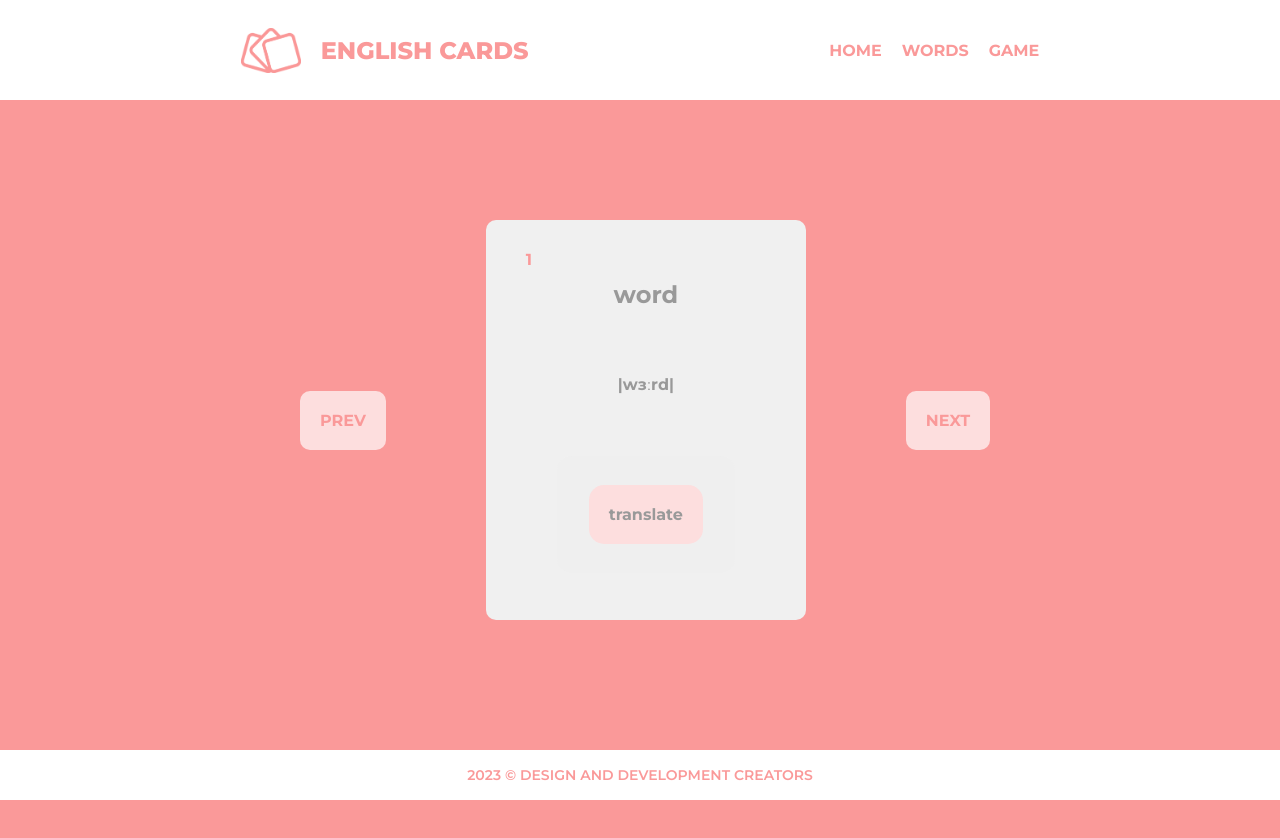
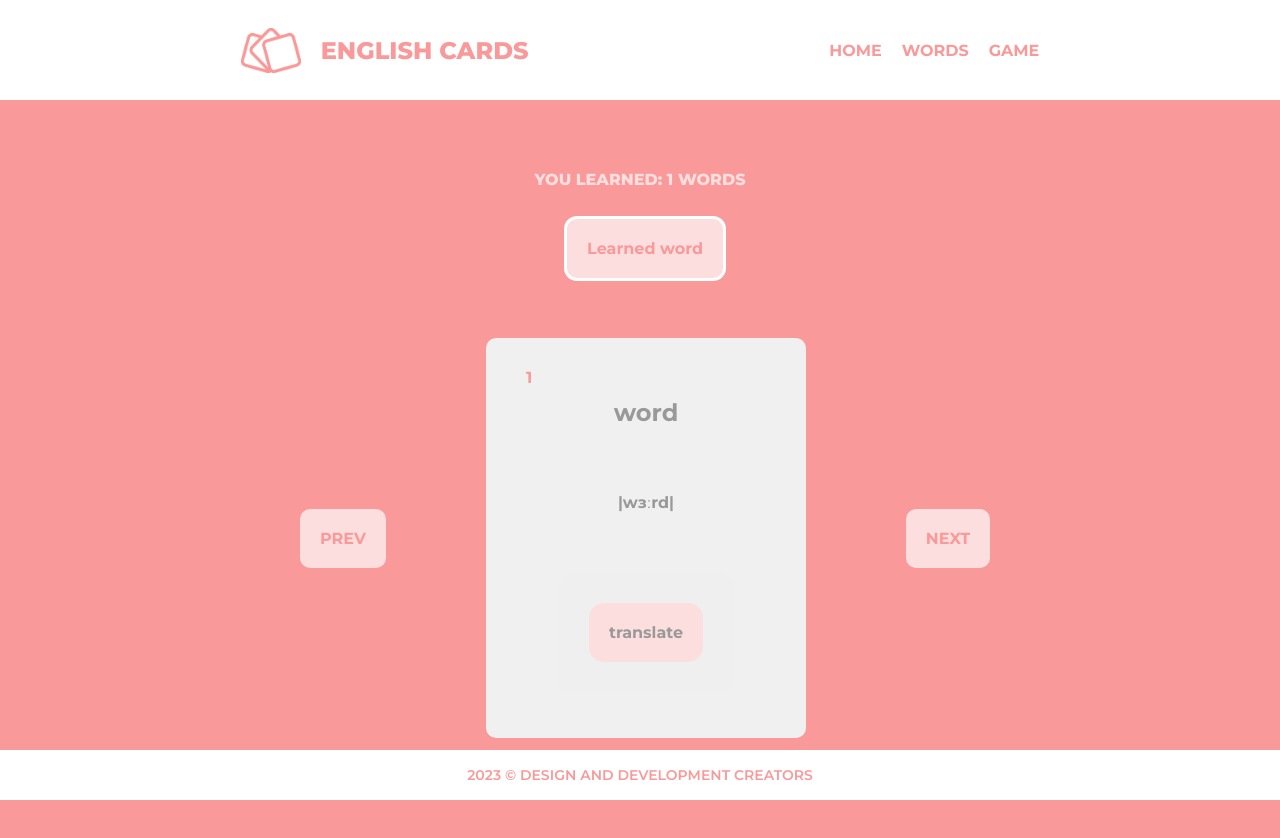
Before and after one commit to sssheina/React_app_English, a React (Create React App) app: page /game in a window 1280 px wide. Built offline with nearby package versions, Linux system fonts and the light colour scheme.

Commit message:
CardLearn component, button learned words in Game

```diff
--- a/src/App.js
+++ b/src/App.js
@@ -3,7 +3,7 @@ import React from 'react';
 
 import Footer from './components/Footer/Footer';
 import Header from './components/Header/Header';
-import Game from './components/Game/Game';
+import CardLearn from './components/CardLearn/CardLearn';
 import Main from './components/Main/Main';
 import NoMatch from './components/NoMatch/NoMatch';
 import Home from './components/Home/Home';
@@ -17,6 +17,7 @@ import './App.css';
 
 
 function App() {
+
   return (
 
     <div className="App">
@@ -24,7 +25,7 @@ function App() {
 
       <Routes>
         <Route exact path="/words" element={<Main />} />
-        <Route exact path="/game" element={<Game />} />
+        <Route exact path="/game" element={<CardLearn />} />
         <Route exact path="/" element={<Home />} />
         <Route path="*" element={<NoMatch />} />
       </Routes>
--- /dev/null
+++ b/src/components/CardLearn/CardLearn.css
@@ -0,0 +1,7 @@
+.cardLearn {
+    color: var(--color-pinklite);
+    align-self: center;
+    margin-top: 170px;
+    font-size: var(--text-size-medium);
+    font-weight: 800;
+  }
--- /dev/null
+++ b/src/components/CardLearn/CardLearn.jsx
@@ -0,0 +1,21 @@
+import { useState } from 'react';
+import Game from '../Game/Game';
+
+import './CardLearn.css';
+import '../../assets/styles/variables.css';
+
+function CardLearn() {
+  const [learnWords, setLearnWords] = useState(1);
+
+  const handleLearned = () => {
+    setLearnWords(learnWords + 1);
+  };
+  return (
+    <>
+      <div className="cardLearn">YOU LEARNED: {learnWords} WORDS</div>
+      <Game onLearned={handleLearned} />
+    </>
+  );
+}
+
+export default CardLearn;
--- a/src/components/Game/Game.css
+++ b/src/components/Game/Game.css
@@ -1,11 +1,31 @@
 @import url("https://fonts.googleapis.com/css2?family=Montserrat:wght@300;400;500;600;700;800;900&family=Roboto:wght@100;300;400;500;900&display=swap");
 
+.gameMain {
+  display: flex;
+  flex-direction: column;
+  align-items: center;
+  justify-content: center;
+  margin: 20px auto;
+}
+.gameLearn {
+  align-self: center;
+  margin-top: 10px;
+  background-color: var(--color-pinklite);
+  padding: 20px;
+  border: none;
+  border-radius: 10px;
+  cursor: pointer;
+  font-size: var(--text-size-medium);
+  font-weight: 700;
+  font-family: "Montserrat";
+  color: var(--color-pink);
+}
 .game {
   display: flex;
   flex-direction: row;
   align-items: center;
   justify-content: center;
-  margin: 170px auto;
+  margin: 10px auto;
 }
 .game-card {
   display: flex;
@@ -49,7 +69,7 @@
 }
 .game-button:focus {
   outline: none;
-  }
+}
 
 .game-prev {
   background-color: var(--color-pinklite);
@@ -72,12 +92,13 @@
   font-weight: 700;
   cursor: pointer;
 }
+.gameLearn:hover,
 .game-prev:hover,
 .game-next:hover,
 .game-buttonName:hover {
   background-color: var(--color-white);
 }
-
+.gameLearn:focus,
 .game-prev:focus,
 .game-next:focus {
   outline: none;
@@ -90,7 +111,9 @@
 .game-buttonName:active {
   box-shadow: 2px 2px 5px var(--color-pink);
 }
-.game-prev:active, .game-next:active {
+.gameLearn:active,
+.game-prev:active,
+.game-next:active {
   box-shadow: 2px 2px 5px var(--color-pinklite);
 }
 .game-next {
--- a/src/components/Game/Game.jsx
+++ b/src/components/Game/Game.jsx
@@ -1,4 +1,4 @@
-import React, { useState } from 'react';
+import React, { useState, useEffect, useRef } from 'react';
 import { motion } from 'framer-motion';
 
 import './Game.css';
@@ -6,12 +6,13 @@ import '../../assets/styles/variables.css';
 
 import Array from '../../utils/cards';
 
-export default function Game() {
+export default function Game(props) {
   const [index, setIndex] = useState(0);
   const [pressed, setPressed] = useState(false);
+  const [counter, setCounter] = useState(1);
+  const [viewCard, setViewCard] = useState(1);
+
   let word = Array[index];
-
-  const [counter, setCounter] = useState(1);
 
   const handleNextClick = () => {
     if (index + 1 >= Array.length) {
@@ -19,6 +20,9 @@ export default function Game() {
     } else setIndex(index + 1);
 
     setNextClick(!clickedNext);
+
+    setViewCard(false);
+    setPressed(false);
     handleCount();
   };
 
@@ -30,6 +34,9 @@ export default function Game() {
     } else setIndex(index - 1);
 
     setPrevClick(!clickedPrev);
+
+    setViewCard(false);
+    setPressed(false);
     handleCount2();
   };
 
@@ -47,8 +54,24 @@ export default function Game() {
     setPressed(!pressed);
   };
 
+  const ref = useRef();
+  useEffect(() => {
+    ref.current.focus();
+  }, []);
+
+  const handleViewCard = () => {
+    if (!viewCard) {
+      setViewCard(true);
+      props.onLearned();
+    }
+  };
+
   return (
+    <div className="gameMain">
+      <button className="gameLearn" onClick={handleViewCard} ref={ref} >Learned word</button>
+
       <div className="game">
+
         <motion.button
           className="game-prev"
           onClick={handlePrevClick}
@@ -114,5 +137,6 @@ export default function Game() {
           NEXT
         </motion.button>
       </div>
+    </div>
   );
 }
```
Lines whose indentation alone changed are shown as unchanged.
